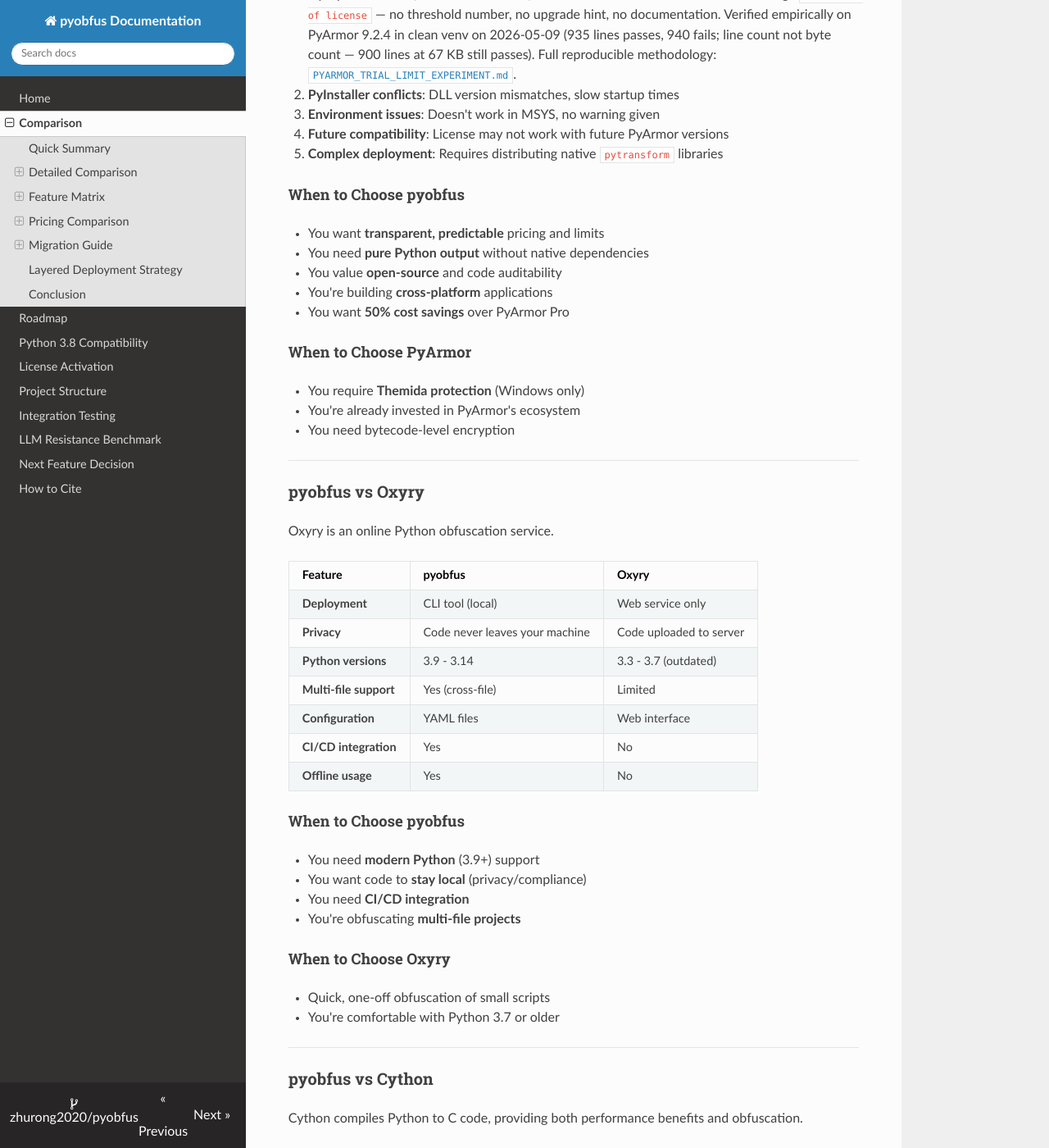
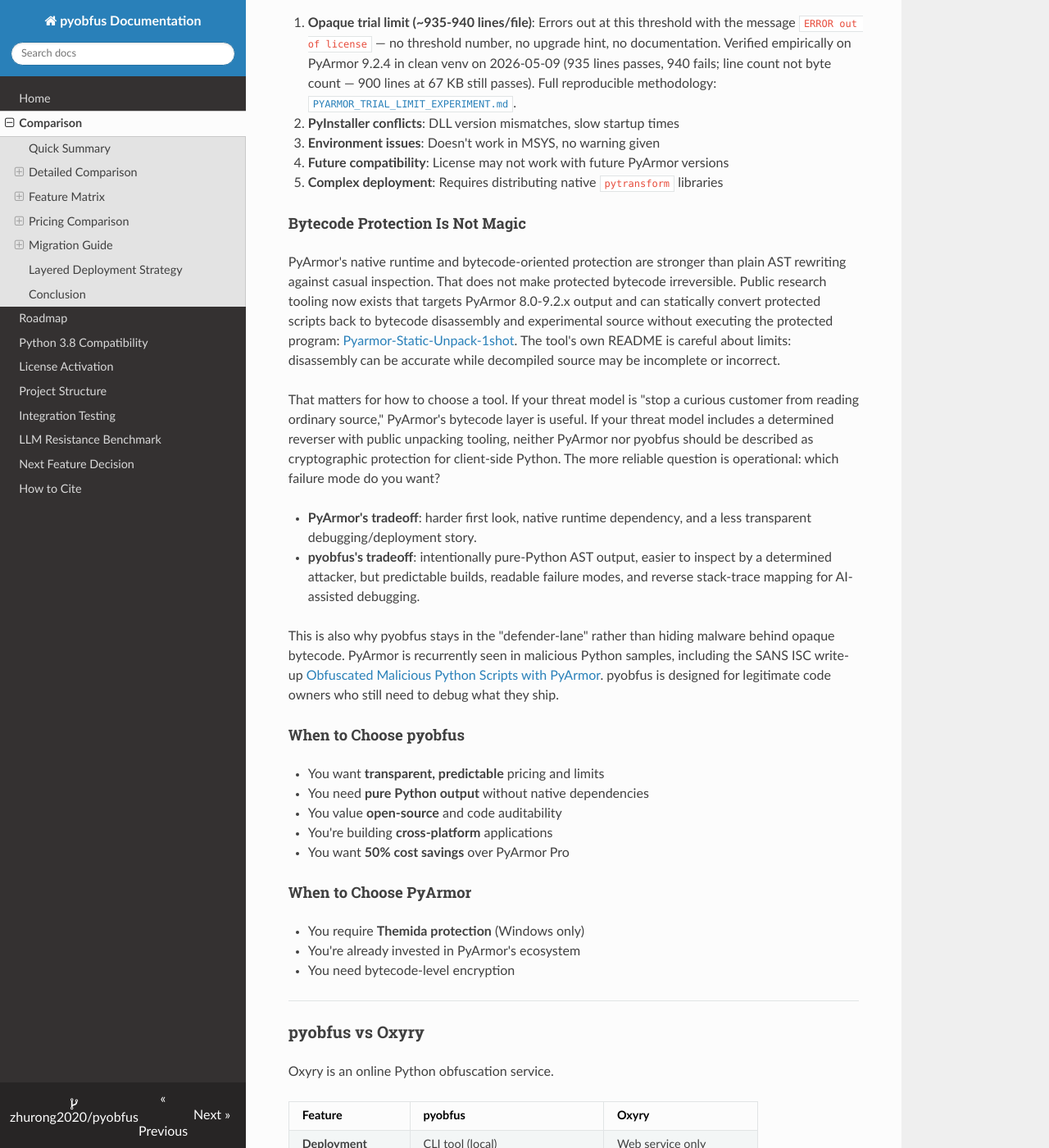
Before and after one commit to zhurong2020/pyobfus, an MkDocs documentation site: the page built from docs/COMPARISON.md, in a window 1280 px wide and 1400 px high, scrolled down 1395 px. Shown: the whole window at 82% size. Built offline with MkDocs 1.6.1, drawn with Linux system fonts in a browser that asks for light colours; nearby versions of some CDN libraries; some of the changed text lies outside the part shown.

Commit message:
docs: add honest bytecode comparison

```diff
--- a/docs/COMPARISON.md
+++ b/docs/COMPARISON.md
@@ -33,6 +33,7 @@
 | **String encryption** | AES-256 (Pro) | AES (Pro) |
 | **Anti-debugging** | Yes (Pro) | Yes (Pro) |
 | **Control flow flattening** | Yes (Pro v0.3.0+) | Yes (Pro) |
+| **Import obfuscation** | Yes (Pro, runtime importlib + encrypted import strings) | Yes (Pro) |
 | **License binding** | Per-device (3 devices) | Per-device |
 | **Future Python support** | Community-driven | "Can't guarantee" (per docs) |
 
@@ -45,6 +46,37 @@
 3. **Environment issues**: Doesn't work in MSYS, no warning given
 4. **Future compatibility**: License may not work with future PyArmor versions
 5. **Complex deployment**: Requires distributing native `pytransform` libraries
+
+#### Bytecode Protection Is Not Magic
+
+PyArmor's native runtime and bytecode-oriented protection are stronger than
+plain AST rewriting against casual inspection. That does not make protected
+bytecode irreversible. Public research tooling now exists that targets PyArmor
+8.0-9.2.x output and can statically convert protected scripts back to bytecode
+disassembly and experimental source without executing the protected program:
+[Pyarmor-Static-Unpack-1shot](https://github.com/Lil-House/Pyarmor-Static-Unpack-1shot).
+The tool's own README is careful about limits: disassembly can be accurate while
+decompiled source may be incomplete or incorrect.
+
+That matters for how to choose a tool. If your threat model is "stop a curious
+customer from reading ordinary source," PyArmor's bytecode layer is useful. If
+your threat model includes a determined reverser with public unpacking tooling,
+neither PyArmor nor pyobfus should be described as cryptographic protection for
+client-side Python. The more reliable question is operational: which failure
+mode do you want?
+
+- **PyArmor's tradeoff**: harder first look, native runtime dependency, and a
+  less transparent debugging/deployment story.
+- **pyobfus's tradeoff**: intentionally pure-Python AST output, easier to
+  inspect by a determined attacker, but predictable builds, readable failure
+  modes, and reverse stack-trace mapping for AI-assisted debugging.
+
+This is also why pyobfus stays in the "defender-lane" rather than hiding
+malware behind opaque bytecode. PyArmor is recurrently seen in malicious Python
+samples, including the SANS ISC write-up
+[Obfuscated Malicious Python Scripts with PyArmor](https://isc.sans.edu/diary/31840).
+pyobfus is designed for legitimate code owners who still need to debug what
+they ship.
 
 #### When to Choose pyobfus
 
@@ -268,6 +301,12 @@
 
 **Why pyobfus alone may not be enough for the crown jewels**: pyobfus's protection is AST-level, which means a determined attacker with time can reverse most of the structure. If a single algorithm module is the company's crown jewel, stacking PyArmor Pro's bytecode encryption or Nuitka's native compilation on top of that one module is rational. We don't pretend otherwise.
 
+**Why bytecode encryption alone may not be enough either**: public static-unpack
+tools for PyArmor 8.0-9.2.x show that "encrypted bytecode" should be treated as
+a speed bump, not a guarantee that client-side Python cannot be inspected.
+Stacking tools can make sense, but it does not remove the need for server-side
+boundaries around truly secret algorithms, credentials, or licensing decisions.
+
 This honest framing is part of why pyobfus is priced at $45 single-tier instead of competing with PyArmor's enterprise track — pyobfus is the tool you reach for first, not necessarily the only tool in the toolbox.
 
 ---
```
Also changed, not shown: other parts of docs/COMPARISON.md (+1 -0 lines), CHANGELOG.md (+5 -0 lines), README.md (+1 -1 lines), docs/DOC_SYNC_AUDIT_2026-08-02.md (+3 -3 lines), docs/POST_V0.4_TODO.md (+4 -0 lines), docs/ROADMAP.md (+1 -1 lines), pyobfus_mcp/CHANGELOG.md (+8 -0 lines).
